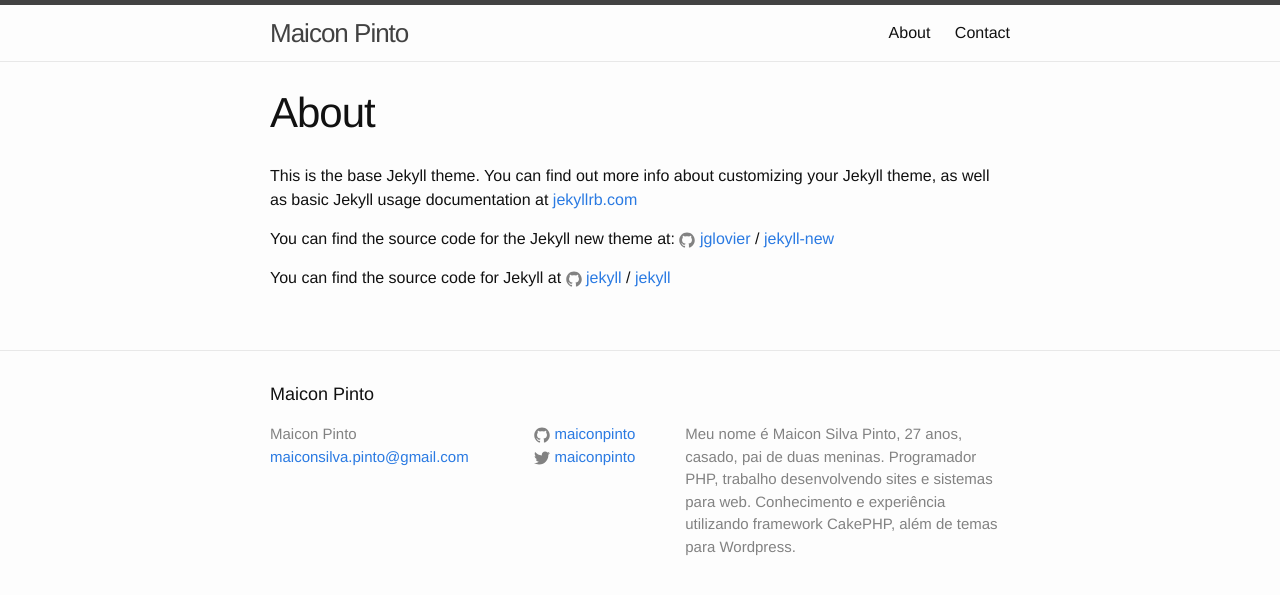
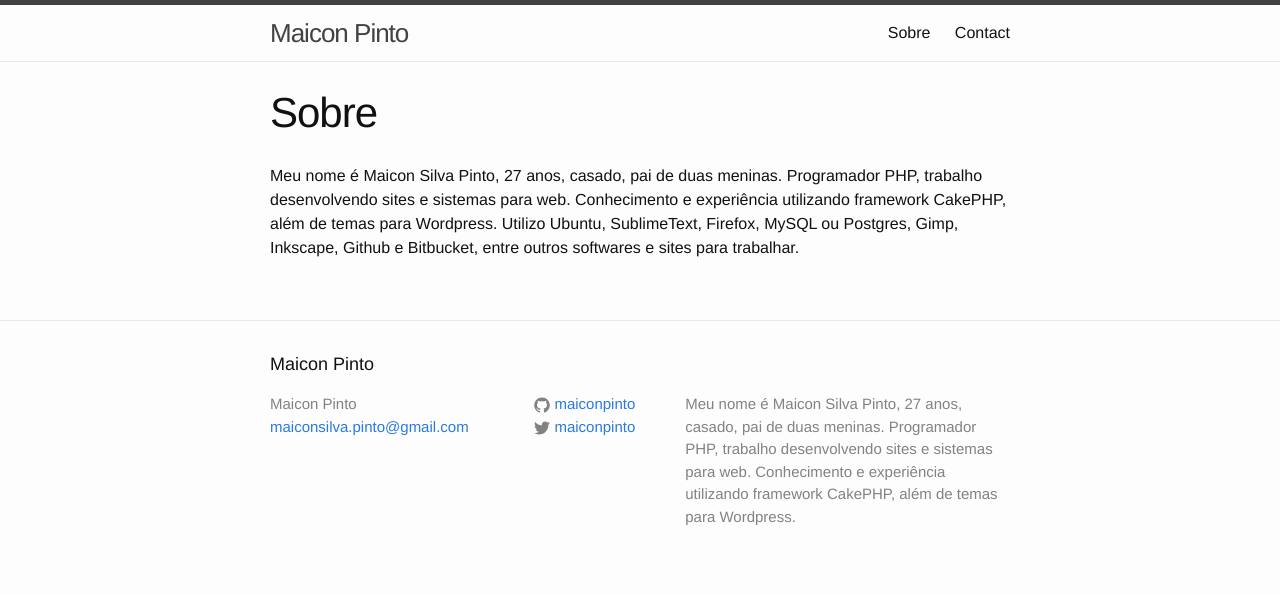
Before and after one commit to maiconpinto/maiconpinto.github.io, a Jekyll site: the page built from about.md, in a window 1280 px wide. Shown: the top 595 px of the page. Built offline with Jekyll 4.4.1, drawn with Linux system fonts in a browser that asks for light colours.

Commit message:
Edit About

```diff
--- a/about.md
+++ b/about.md
@@ -1,15 +1,9 @@
 ---
 layout: page
-title: About
-permalink: /about/
+title: Sobre
+permalink: /sobre/
 ---
 
-This is the base Jekyll theme. You can find out more info about customizing your Jekyll theme, as well as basic Jekyll usage documentation at [jekyllrb.com](http://jekyllrb.com/)
-
-You can find the source code for the Jekyll new theme at:
-{% include icon-github.html username="jglovier" %} /
-[jekyll-new](https://github.com/jglovier/jekyll-new)
-
-You can find the source code for Jekyll at
-{% include icon-github.html username="jekyll" %} /
-[jekyll](https://github.com/jekyll/jekyll)
+Meu nome é Maicon Silva Pinto, 27 anos, casado, pai de duas meninas. Programador PHP, trabalho desenvolvendo sites e sistemas para web.
+Conhecimento e experiência utilizando framework CakePHP, além de temas para Wordpress.
+Utilizo Ubuntu, SublimeText, Firefox, MySQL ou Postgres, Gimp, Inkscape, Github e Bitbucket, entre outros softwares e sites para trabalhar.
```
